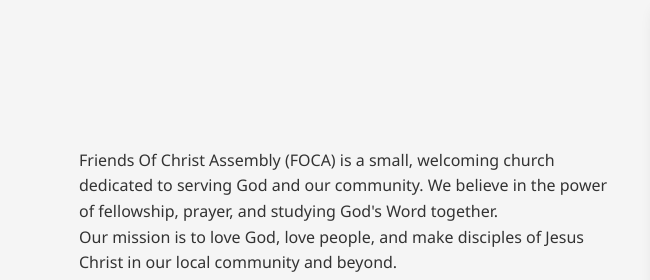
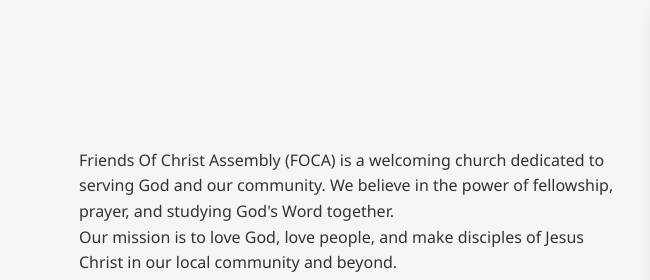
Before and after one commit to Hackerug06/Foca, a plain HTML site: page index.html in a window 1280 px wide. Shown: the part 1008-1288 px from the top of the page, 0-650 px from the left. Drawn offline with Linux system fonts and the light colour scheme; grey boxes are pictures that could not be loaded.

Commit message:
Update index.html

```diff
--- a/index.html
+++ b/index.html
@@ -42,7 +42,7 @@
                 <h2>About Our Church</h2>
                 <div class="about-content">
                     <div class="about-text">
-                        <p>Friends Of Christ Assembly (FOCA) is a small, welcoming church dedicated to serving God and our community. We believe in the power of fellowship, prayer, and studying God's Word together.</p>
+                        <p>Friends Of Christ Assembly (FOCA) is a welcoming church dedicated to serving God and our community. We believe in the power of fellowship, prayer, and studying God's Word together.</p>
                         <p>Our mission is to love God, love people, and make disciples of Jesus Christ in our local community and beyond.</p>
                     </div>
                     <div class="about-image">
```
